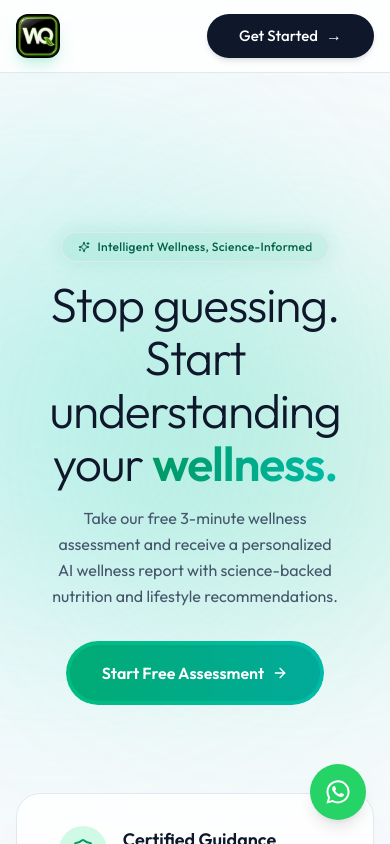
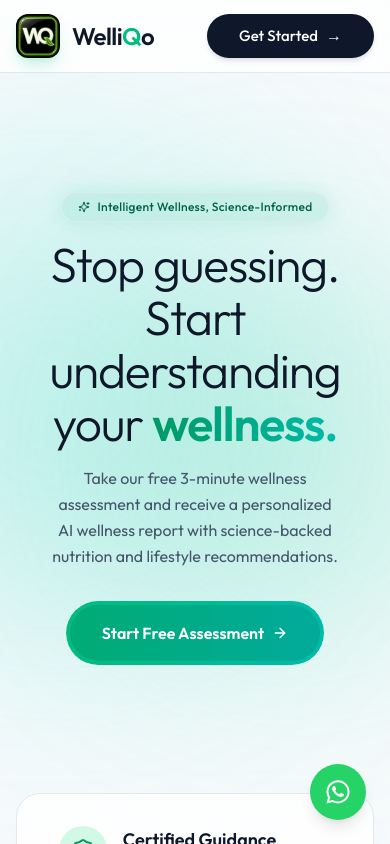
Before and after one commit to veeiq/WelliQo, a Next.js app in the folder apps/web/: page / in a window 390 px wide. Shown: the top 844 px of the page. Built offline with nearby package versions, Linux system fonts and the light colour scheme.

Commit message:
fix: remove hero text break, show brand logo text on mobile, and fix z-index overlap on small screens

```diff
--- a/apps/web/src/app/(main)/page.tsx
+++ b/apps/web/src/app/(main)/page.tsx
@@ -6,21 +6,21 @@ export default function HomePage() {
     <div className="w-full bg-slate-50 dark:bg-slate-950 min-h-screen selection:bg-emerald-500/30 selection:text-emerald-900 dark:selection:text-emerald-100">
 
       {/* 1. HERO SECTION */}
-      <section className="relative flex min-h-[90vh] w-full flex-col items-center justify-center overflow-hidden px-4 text-center sm:px-6 lg:px-8">
+      <section className="relative flex min-h-[90vh] w-full flex-col items-center justify-center overflow-hidden px-4 pb-24 text-center sm:px-6 lg:px-8">
         {/* Background glow effects */}
         <div className="absolute inset-0 bg-[radial-gradient(ellipse_at_top,_var(--tw-gradient-stops))] from-emerald-200/40 via-slate-50 to-slate-50 dark:from-emerald-900/40 dark:via-slate-950 dark:to-slate-950"></div>
 
         <div className="absolute top-1/4 left-1/4 w-96 h-96 bg-emerald-400/20 dark:bg-emerald-500/10 rounded-full blur-[120px] mix-blend-multiply dark:mix-blend-screen pointer-events-none" />
         <div className="absolute bottom-1/4 right-1/4 w-[30rem] h-[30rem] bg-teal-400/20 dark:bg-teal-500/10 rounded-full blur-[120px] mix-blend-multiply dark:mix-blend-screen pointer-events-none" />
 
-        <div className="relative z-10 mx-auto max-w-5xl animate-in fade-in slide-in-from-bottom-8 duration-1000 flex flex-col items-center mt-8 sm:mt-0">
+        <div className="relative z-10 mx-auto max-w-5xl animate-in fade-in slide-in-from-bottom-8 duration-1000 flex flex-col items-center mt-12 sm:mt-0">
           <div className="mb-4 sm:mb-6 inline-flex items-center gap-2 rounded-full border border-emerald-500/30 bg-emerald-500/10 px-4 sm:px-5 py-1.5 sm:py-2 text-xs sm:text-sm font-medium tracking-wide text-emerald-800 dark:text-emerald-300 backdrop-blur-md shadow-[0_0_20px_rgba(16,185,129,0.15)]">
             <Sparkles className="h-3 w-3 sm:h-4 sm:w-4" />
             <span>Intelligent Wellness, Science-Informed</span>
           </div>
 
           <h1 className="mb-4 sm:mb-8 text-balance text-5xl font-light tracking-tight text-slate-900 dark:text-white sm:text-7xl lg:text-[5.5rem] leading-[1.1]">
-            Stop guessing. <br className="hidden md:block"/> Start understanding your <span className="font-semibold text-transparent bg-clip-text bg-gradient-to-r from-emerald-600 to-teal-500 dark:from-emerald-400 dark:to-teal-300">wellness.</span>
+            Stop guessing. Start understanding your <span className="font-semibold text-transparent bg-clip-text bg-gradient-to-r from-emerald-600 to-teal-500 dark:from-emerald-400 dark:to-teal-300">wellness.</span>
           </h1>
 
           <p className="mx-auto max-w-2xl text-balance text-base leading-relaxed text-slate-600 dark:text-slate-300 sm:text-2xl mb-8 sm:mb-12 px-2">
--- a/apps/web/src/components/layout/site-header.tsx
+++ b/apps/web/src/components/layout/site-header.tsx
@@ -13,7 +13,7 @@ export function SiteHeader() {
               className="w-full h-full object-contain rounded-xl shadow-lg shadow-emerald-500/20"
             />
           </div>
-          <span className="font-semibold text-2xl tracking-tight text-slate-900 dark:text-white hidden sm:inline-block">
+          <span className="font-semibold text-2xl tracking-tight text-slate-900 dark:text-white">
             Welli<span className="text-emerald-500">Q</span>o
           </span>
         </Link>
```
